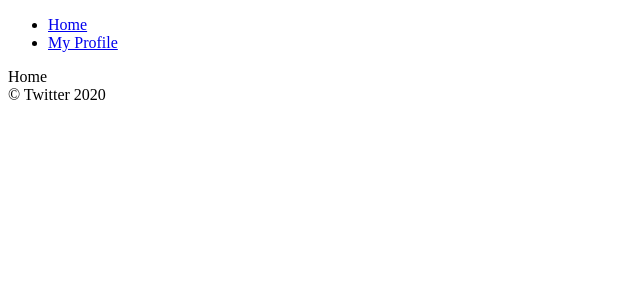
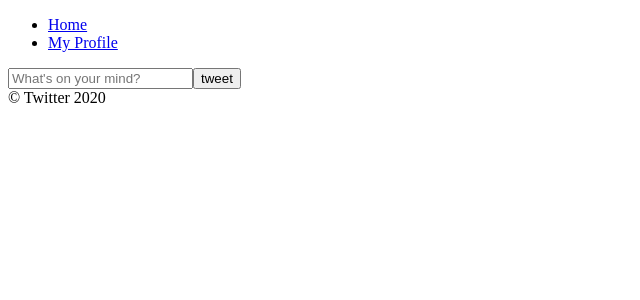
Before and after one commit to wkddngus5/clone-twitter, a React (Create React App) app: page /#/ in a window 1280 px wide. Shown: the top 300 px of the page, without its empty margins (0-640 px from the left). Built offline with nearby package versions, Linux system fonts and the light colour scheme; no server answers; sample sign-in values are in the browser's storage.

Commit message:
feat: form and database setup

```diff
--- a/src/fbase.js
+++ b/src/fbase.js
@@ -1,5 +1,6 @@
 import * as firebase from 'firebase/app';
 import 'firebase/auth';
+import 'firebase/database';
 
 const firebaseConfig = {
     apiKey: process.env.REACT_APP_API_KEY,
--- a/src/routes/Home.js
+++ b/src/routes/Home.js
@@ -1,4 +1,25 @@
-import React from 'react';
+import React, { useState } from 'react';
 
-const Home = () => <span>Home</span>;
+const Home = () => {
+	const [tweet, setTweet] = useState('');
+	const onSubmit = (event) => {
+		event.preventDefault();
+	}
+	const onChange = (event) => {
+		const {target:{value}} = event;
+		setTweet(value);
+	}
+	return (
+		<div>
+			<form onSubmit={onSubmit}>
+				<input
+					type="text"
+					placeholder="What's on your mind?"
+					maxLength={120}
+					onChange={onChange} />
+				<input type="submit" value="tweet" />
+			</form>
+		</div>
+	)
+}
 export default Home;
```
